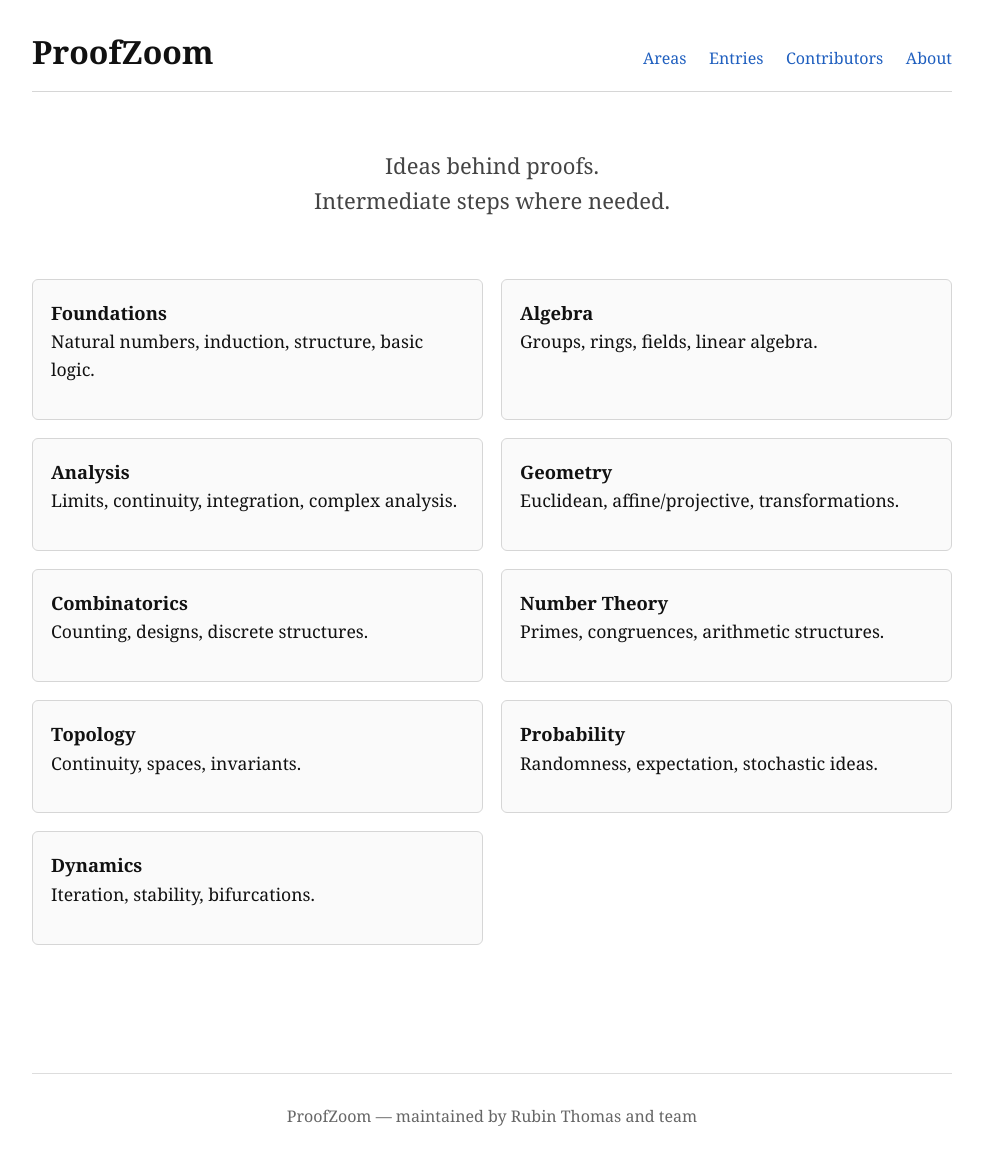
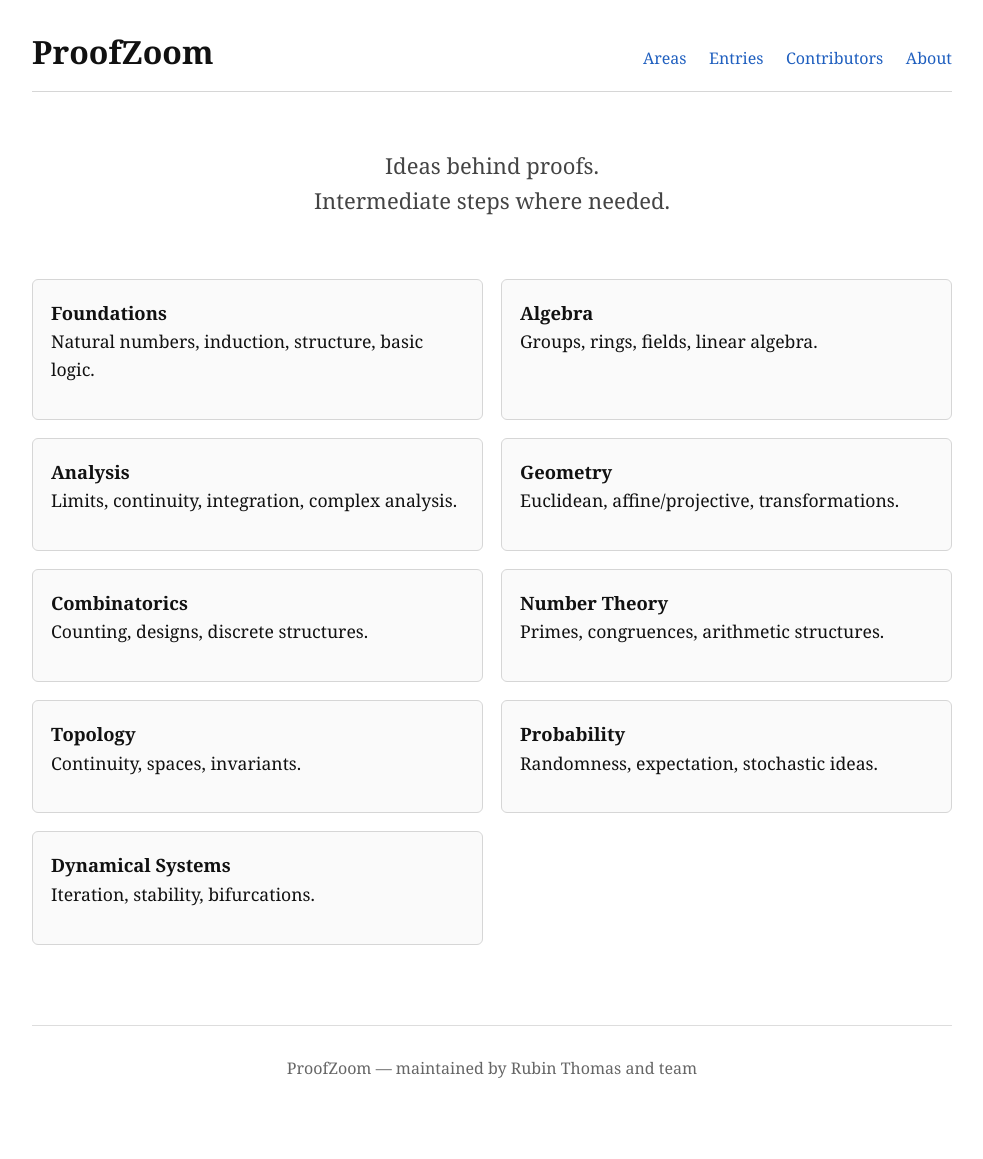
Before and after one commit to Dinside01/proofzoom, a Jekyll site: the page built from index.html, in a window 1280 px wide. Shown: the whole page, without its empty margins (148-1131 px from the left). Built offline with Jekyll 4.4.1, drawn with Linux system fonts in a browser that asks for light colours.

Commit message:
Fix Dynamical Systems tile: label and permalink

```diff
--- a/index.html
+++ b/index.html
@@ -53,10 +53,9 @@
   </div>
 
   <div class="area-card">
-    <a href="{{ '/areas/dynamics/' | relative_url }}"><strong>Dynamics</strong></a>
+<a href="{{ '/areas/dynamical-systems/' | relative_url }}"><strong>Dynamical Systems</strong></a>
     <p>Iteration, stability, bifurcations.</p>
   </div>
 
-</div>
 
 </div>
```
Also changed, not shown: areas/dynamical-systems/index.md (+2 -0 lines).
